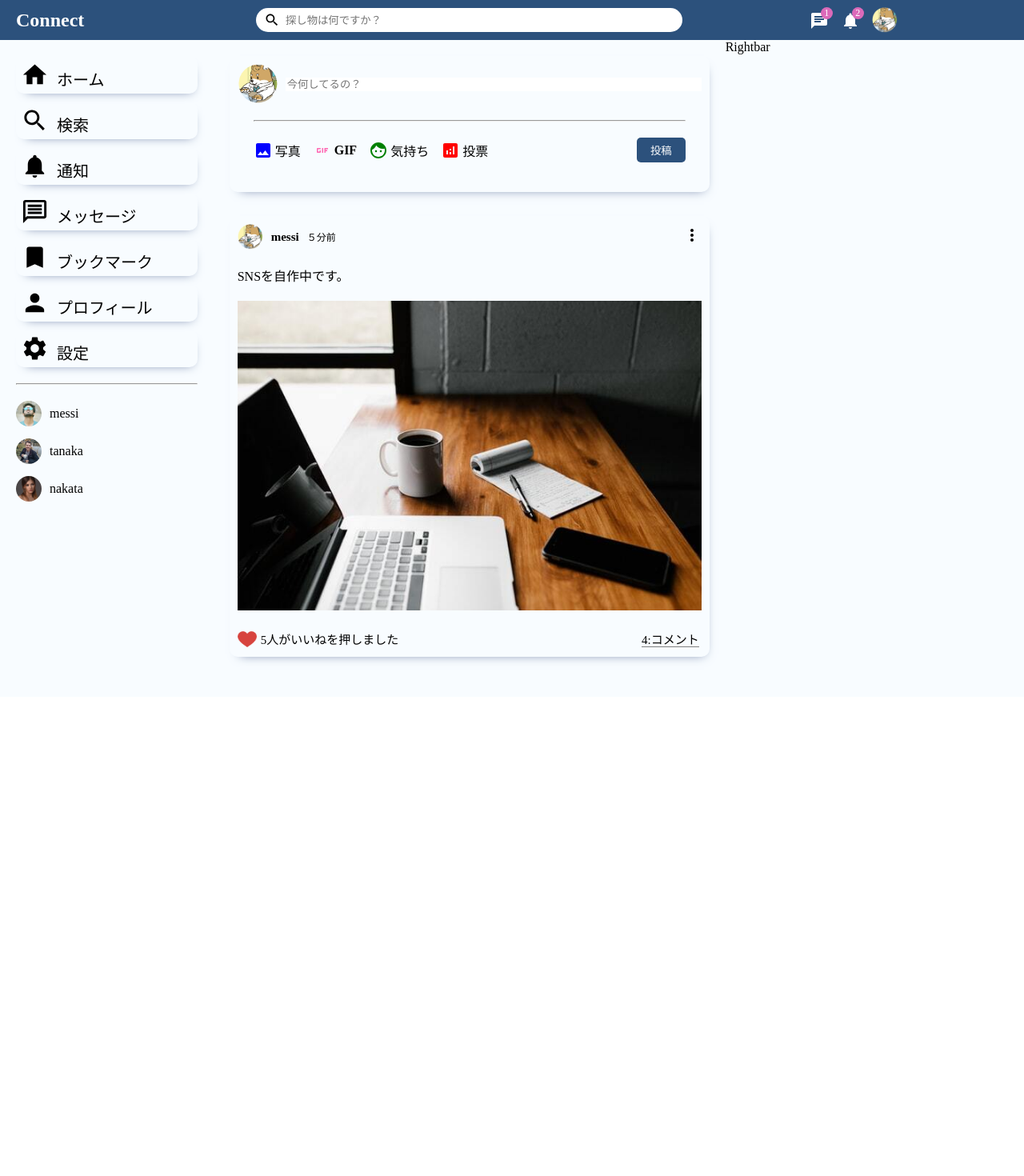
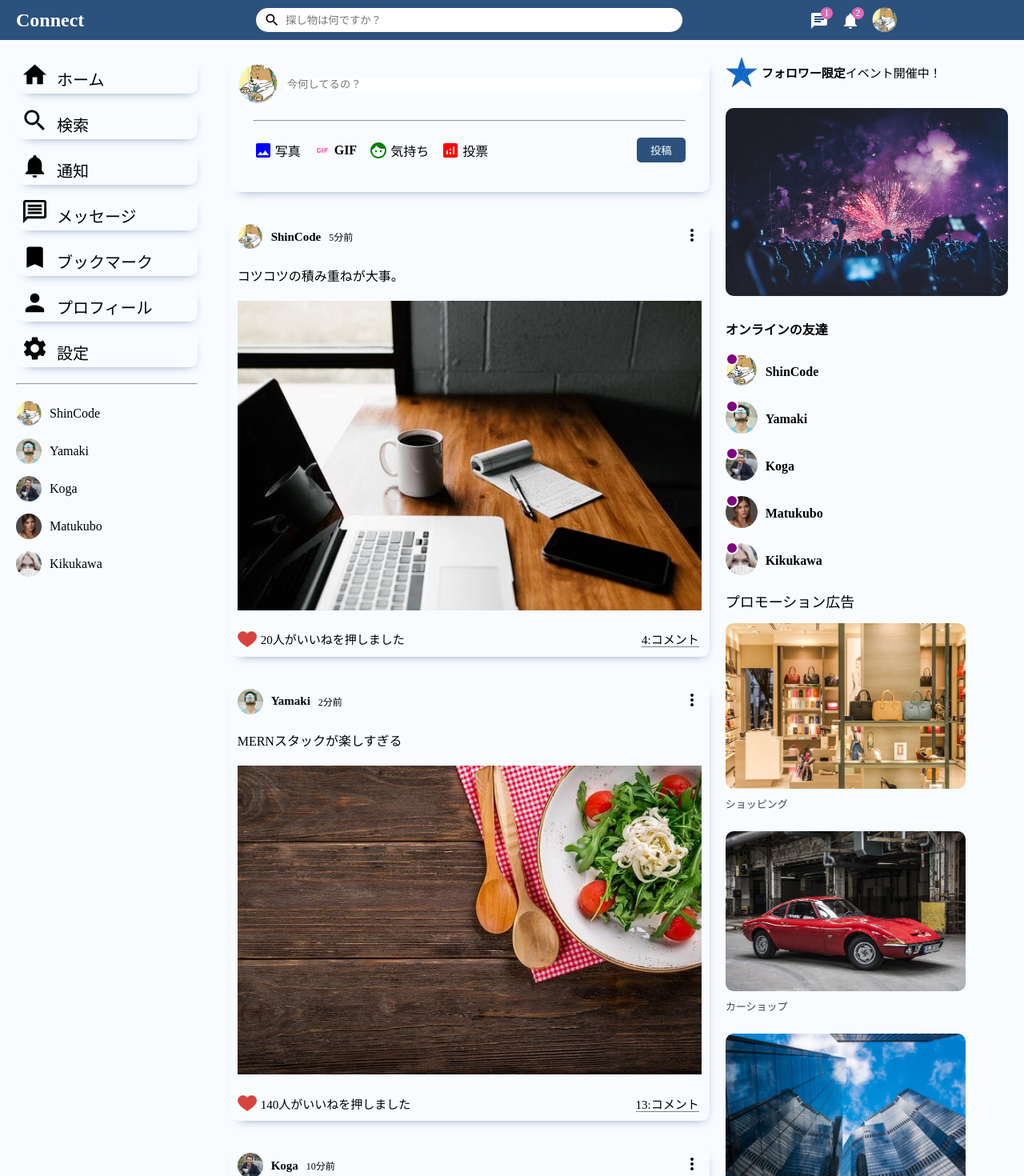
Before and after one commit to ronaudo9/connect-frontend, a React (Create React App) app: page / in a window 1280 px wide. Shown: the top 1470 px of the page at 80% size. Before the commit the page ends 871 px from the top, so only its background shows below. Built offline with nearby package versions, Linux system fonts and the light colour scheme.

Commit message:
homeコンポーネント html/CSS、react（いいね、ユーザー情報取得）実装完了

```diff
--- a/src/components/Post/Post.tsx
+++ b/src/components/Post/Post.tsx
@@ -1,36 +1,57 @@
 import { MoreVert } from "@mui/icons-material";
-import React from "react";
+import React, { useState } from "react";
 import "./Post.css";
+import { Users } from "../../dummyData";
 
-const Post = () => {
+
+type Props = {
+  post: {
+    id: number;
+    desc?: string;//?とすることでnullも許容する
+    photo?: string;
+    date: string;
+    userId: number;
+    like: number;
+    comment: number;
+  }
+};
+
+const Post = ({ post }: Props) => {
+  const [like, setLike ] = useState<number>(post.like);
+  const [isLiked, setIsLiked] = useState<boolean>(false);
+
+  const handleLike = () => {
+    setLike(isLiked? like -1 : like + 1);
+    setIsLiked(!isLiked);
+  }
   return (
     <div className="post">
       <div className="postWrapper">
         <div className="postTop">
           <div className="postTopLeft">
             <img
-              src="./assets/person/1.jpeg"
+              src={Users.filter((user) => user.id === post.userId)[0].profilePicture}
               alt=""
               className="postProfileImg"
             />
-            <span className="postUsername">messi</span>
-            <span className="postDate">５分前</span>
+            <span className="postUsername">{Users.filter((user) => user.id === post.userId)[0].username}</span>
+            <span className="postDate">{post.date}</span>
           </div>
           <div className="postTopRight">
             <MoreVert />
           </div>
         </div>
         <div className="postCenter">
-          <span className="postText">SNSを自作中です。</span>
-          <img src="./assets/post/1.jpeg" alt="" className="postImg" />
+          <span className="postText">{post.desc}</span>
+          <img src={post.photo} alt="" className="postImg" />
         </div>
         <div className="postBottom">
           <div className="postBottomLeft">
-            <img src="./assets/heart.png" alt="" className="likeIcon" />
-            <span className="postLikeCounter">5人がいいねを押しました</span>
+            <img src="./assets/heart.png" alt="" className="likeIcon" onClick = {() => handleLike()}/>
+            <span className="postLikeCounter">{`${like}人がいいねを押しました`}</span>
           </div>
           <div className="postBottomRight">
-            <span className="postCommentText">4:コメント</span>
+            <span className="postCommentText">{post.comment}:コメント</span>
           </div>
         </div>
       </div>
--- /dev/null
+++ b/src/components/closeFriend/CloseFriend.tsx
@@ -0,0 +1,20 @@
+import React from "react";
+
+type Props = {
+  user: {
+    id: number;
+    profilePicture: string;
+    username: string;
+  }
+};
+
+const CloseFriend = ({user}:Props) => {
+  return (
+    <li className="sidebarFriend">
+      <img src={user.profilePicture} alt="" className="sidebarFriendImg" />
+      <span className="sidebarFriendName">{user.username}</span>
+    </li>
+  );
+};
+
+export default CloseFriend;
--- /dev/null
+++ b/src/components/online/Online.tsx
@@ -0,0 +1,27 @@
+import React from 'react'
+
+type Props = {
+  user: {
+    id: number;
+    profilePicture: string;
+    username: string;
+  }
+};
+
+const Online = ({user}:Props) => {
+  return (
+    <li className="rightbarFriend">
+    <div className="rightbarProfileImgContainer">
+      <img
+        src={user.profilePicture}
+        alt=""
+        className="rightbarProfileImg"
+      />
+      <span className="rightbarOnline"></span>
+    </div>
+    <span className="rightbarUsername">{user.username}</span>
+  </li>
+  )
+}
+
+export default Online
--- a/src/components/rightbar/Rightbar.css
+++ b/src/components/rightbar/Rightbar.css
@@ -1,3 +1,90 @@
 .rightbar{
   flex: 3.5;
 }
+
+.rightbarWrapper {
+  padding: 20px 20px 0 0;
+}
+
+.eventContainer {
+  display: flex;
+  align-items: center;
+}
+
+.starImg {
+  width: 40px;
+  height: 40px;
+  margin-right: 5px;
+}
+
+.eventText {
+  font-weight: 300;
+  font-size: 15px;
+}
+
+.eventImg {
+  width: 100%;
+  border-radius: 10px;
+  margin: 25px 0;
+}
+
+.rightbarTitle {
+  margin-bottom: 20px;
+}
+
+.rightbarFriendList {
+  padding: 0;
+  padding: 0;
+  list-style: none;
+}
+
+.rightbarFriend {
+  display: flex;
+  align-items: center;
+  margin-bottom: 15px;
+}
+
+.rightbarProfileImgContainer {
+  margin-right: 10px;
+  position: relative;
+}
+
+.rightbarProfileImg {
+  width: 40px;
+  height: 40px;
+  border-radius: 50%;
+  object-fit: cover;
+}
+
+.rightbarUsername {
+  font-weight: 550;
+}
+
+.rightbarOnline {
+  background-color: purple;
+  position: absolute;
+  width: 12px;
+  height: 12px;
+  border-radius: 50%;
+  top: -2px;
+  left: 0;
+  border: 2px solid white;
+}
+
+.promotionTitle {
+  font-size: 18px;
+  font-weight: 550;
+  margin-bottom: -10px;
+}
+
+.rightbarPromotionImg {
+  width: 85%;
+  border-radius: 10px;
+  margin: 25px 0;
+}
+
+.promotionName {
+ font-size: small;
+ color: #434343;
+ margin-top: -20px;
+}
--- a/src/components/rightbar/Rightbar.tsx
+++ b/src/components/rightbar/Rightbar.tsx
@@ -1,8 +1,47 @@
 import React from "react";
+import Online from "../online/Online";
 import "./Rightbar.css";
+import { Users } from "../../dummyData";
 
 const Rightbar = () => {
-  return <div className="rightbar">Rightbar</div>;
+  return (
+    <div className="rightbar">
+      <div className="rightbarWrapper">
+        <div className="eventContainer">
+          <img src="assets/star.png" alt="" className="starImg" />
+          <span className="eventText">
+            <b>フォロワー限定</b>イベント開催中！
+          </span>
+        </div>
+        <img src="assets/ad.jpeg" alt="" className="eventImg" />
+        <h4 className="rightbarTitle">オンラインの友達</h4>
+        <ul className="rightbarFriendList">
+          {Users.map((user) =>(
+            <Online user={user} key={user.id}/>
+          ))}
+        </ul>
+        <p className="promotionTitle">プロモーション広告</p>
+        <img
+          src="assets/promotion/promotion1.jpeg"
+          alt=""
+          className="rightbarPromotionImg"
+        />
+        <p className = "promotionName">ショッピング</p>
+        <img
+          src="assets/promotion/promotion2.jpeg"
+          alt=""
+          className="rightbarPromotionImg"
+        />
+        <p className = "promotionName">カーショップ</p>
+        <img
+          src="assets/promotion/promotion3.jpeg"
+          alt=""
+          className="rightbarPromotionImg"
+        />
+        <p className = "promotionName">messi株式会社</p>
+      </div>
+    </div>
+  );
 };
 
 export default Rightbar;
--- a/src/components/sidebar/Sidebar.tsx
+++ b/src/components/sidebar/Sidebar.tsx
@@ -8,7 +8,9 @@
   Settings,
 } from "@mui/icons-material";
 import React from "react";
+import CloseFriend from "../closeFriend/CloseFriend";
 import "./Sidebar.css"
+import { Users } from "../../dummyData";
 
 const Sidebar = () => {
   return (
@@ -46,30 +48,9 @@
         </ul>
         <hr className="sidebarHr" />
         <ul className="sidebarFriendList">
-          <li className="sidebarFriend">
-            <img
-              src="/assets/person/2.jpeg"
-              alt=""
-              className="sidebarFriendImg"
-            />
-          <span className="sidebarFriendName">messi</span>
-          </li>
-          <li className="sidebarFriend">
-            <img
-              src="/assets/person/3.jpeg"
-              alt=""
-              className="sidebarFriendImg"
-            />
-          <span className="sidebarFriendName">tanaka</span>
-          </li>
-          <li className="sidebarFriend">
-            <img
-              src="/assets/person/4.jpeg"
-              alt=""
-              className="sidebarFriendImg"
-            />
-          <span className="sidebarFriendName">nakata</span>
-          </li>
+        {Users.map((user) =>(
+          <CloseFriend  user={user} key={user.id}/>
+          ))}
         </ul>
       </div>
     </div>
--- a/src/components/timeline/Timeline.tsx
+++ b/src/components/timeline/Timeline.tsx
@@ -2,13 +2,32 @@
 import Post from "../Post/Post";
 import Share from "../share/Share";
 import "./Timeline.css"
+import { Posts } from "../../dummyData";
+
+
+// type PostType = {
+//   id: number;
+//   desc: string;
+//   photo: string;
+//   date: string;
+//   userId: number;
+//   like: number;
+//   comment: number;
+// };
+
+// type Props = {
+//   Posts: PostType[]; // 投稿オブジェクトの配列を表すプロパティ
+// };
 
 const Timeline = () => {
+
   return(
   <div className="timeline">
   <div className="timelineWrapper">
     <Share />
-    <Post />
+    {Posts.map((post) => (
+      <Post post={post} key={post.id}/>
+    ))}
   </div>
   </div>
   );
--- /dev/null
+++ b/src/dummyData.js
@@ -0,0 +1,74 @@
+export const Users = [
+  {
+    id: 1,
+    profilePicture: "assets/person/1.jpeg",
+    username: "ShinCode",
+  },
+  {
+    id: 2,
+    profilePicture: "assets/person/2.jpeg",
+    username: "Yamaki",
+  },
+  {
+    id: 3,
+    profilePicture: "assets/person/3.jpeg",
+    username: "Koga",
+  },
+  {
+    id: 4,
+    profilePicture: "assets/person/4.jpeg",
+    username: "Matukubo",
+  },
+  {
+    id: 5,
+    profilePicture: "assets/person/5.jpeg",
+    username: "Kikukawa",
+  },
+];
+
+export const Posts = [
+  {
+    id: 1,
+    desc: "コツコツの積み重ねが大事。",
+    photo: "assets/post/1.jpeg",
+    date: "5分前",
+    userId: 1,
+    like: 20,
+    comment: 4,
+  },
+  {
+    id: 2,
+    desc: "MERNスタックが楽しすぎる",
+    photo: "assets/post/2.jpeg",
+    date: "2分前",
+    userId: 2,
+    like: 140,
+    comment: 13,
+  },
+  {
+    id: 3,
+    desc: "ShinCodeさんの解説が分かりやすい。",
+    photo: "assets/post/3.jpeg",
+    date: "10分前",
+    userId: 3,
+    like: 230,
+    comment: 29,
+  },
+  {
+    id: 4,
+    photo: "assets/post/4.jpeg",
+    date: "1分前",
+    userId: 4,
+    like: 10,
+    comment: 1,
+  },
+  {
+    id: 5,
+    desc: "定期的に散歩した方が生産性が上がる。",
+    photo: "assets/post/5.jpeg",
+    date: "1分前",
+    userId: 5,
+    like: 100,
+    comment: 3,
+  },
+];
```
Also changed, not shown: src/components/closeFriend/CloseFriend.css (added), src/components/online/Online.css (added).
